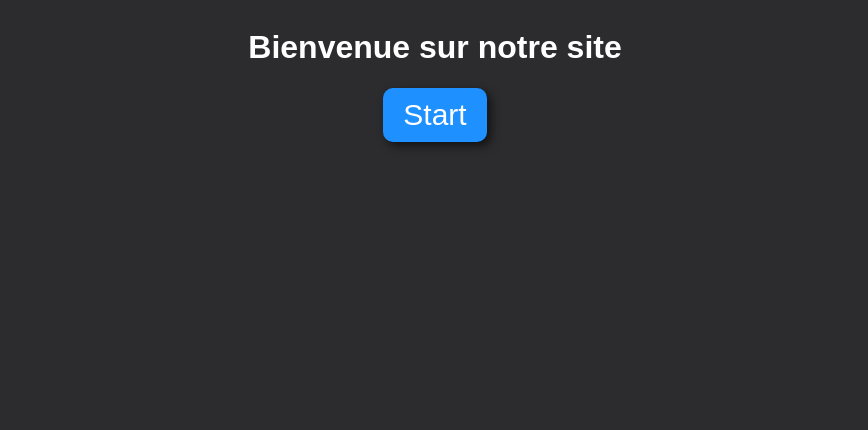
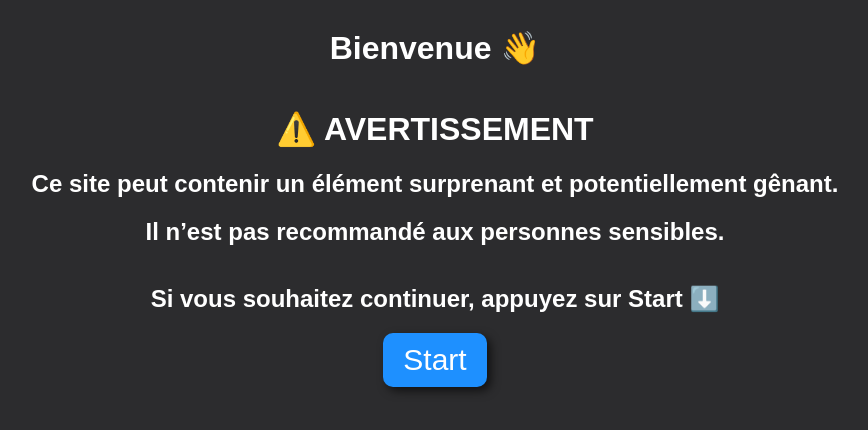
Before and after one commit to eliphanio/prank, a plain HTML site: page index.html in a window 1280 px wide. Shown: the whole page, without its empty margins (205-1073 px from the left). Drawn offline with Linux system fonts and the light colour scheme.

Commit message:
avertissement

```diff
--- a/index.html
+++ b/index.html
@@ -23,13 +23,27 @@
 </head>
 <body>
 
-<div class="container">
-    <div><h1><strong>Bienvenue sur notre site</strong></h1></div>
+<div class="container" id="warning">
+    <div><h1><strong>Bienvenue 👋</strong></h1></div>
+
+    <div>
+        <h1 style="color: red;">
+            <strong>⚠️ AVERTISSEMENT</strong>
+        </h1>
+        <h2>Ce site peut contenir un élément surprenant et potentiellement gênant.</h2>
+        <h2>Il n’est pas recommandé aux personnes sensibles.</h2>
+    </div>
+
+    <div>
+        <h2>Si vous souhaitez continuer, appuyez sur <strong>Start</strong> ⬇️</h2>
+    </div>
 </div>
+
 
 <div class="container">
     <div>
         <button class="btn" id="playBtn">Start</button>
+        <h2 id="infoText" style="display:none; margin-top:20px;">Vous avez été prévenu 😏</h2>
         <video id="myVideo" src="/video/lv_0_20251121153426.mp4" loop playsinline></video>
     </div>
 </div>
@@ -39,9 +53,13 @@
 <script>
 const video = document.getElementById('myVideo');
 const button = document.getElementById('playBtn');
+const warning = document.getElementById('warning');
+const infoText = document.getElementById('infoText');
 
 button.addEventListener('click', () => {
 
+    warning.style.display = 'none';
+    infoText.style.display = 'block';
     video.style.display = 'block';
 
 
```
